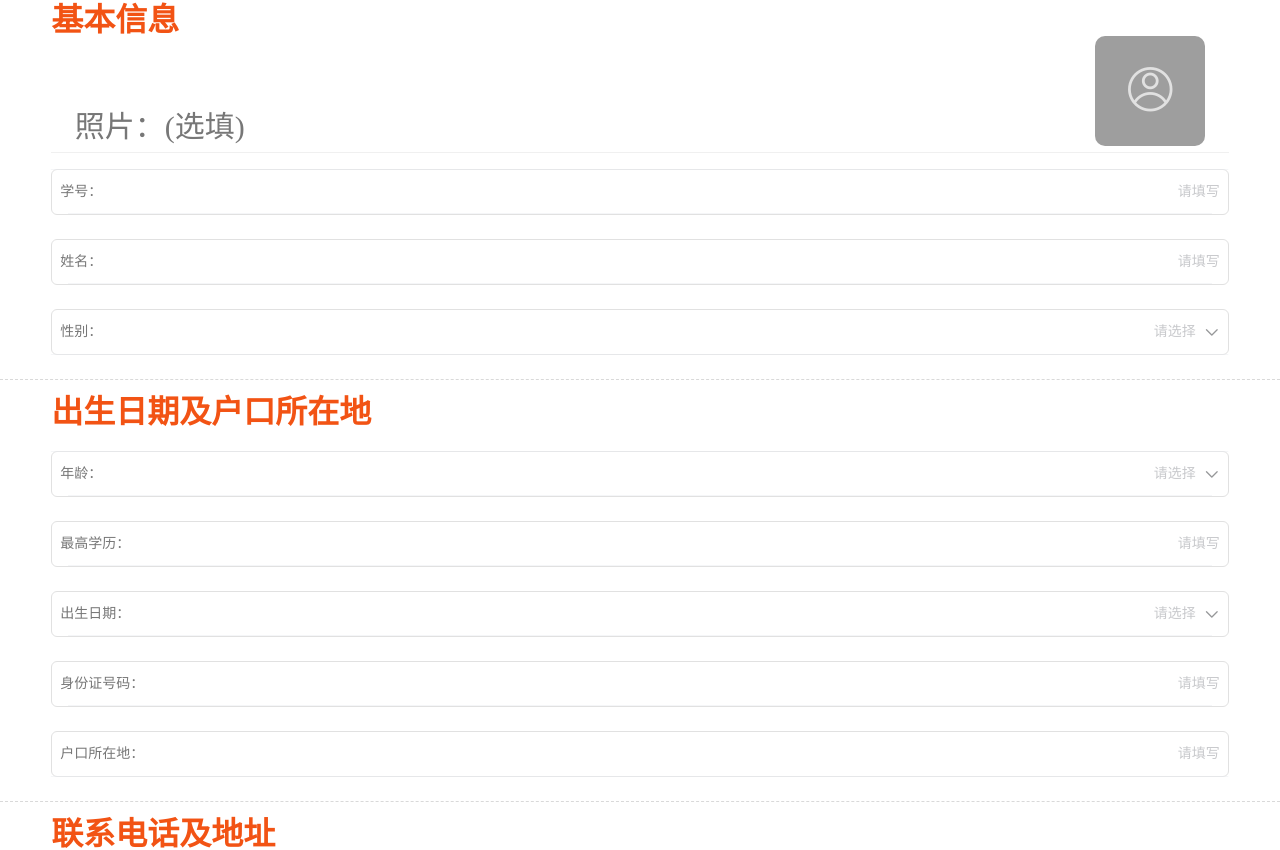
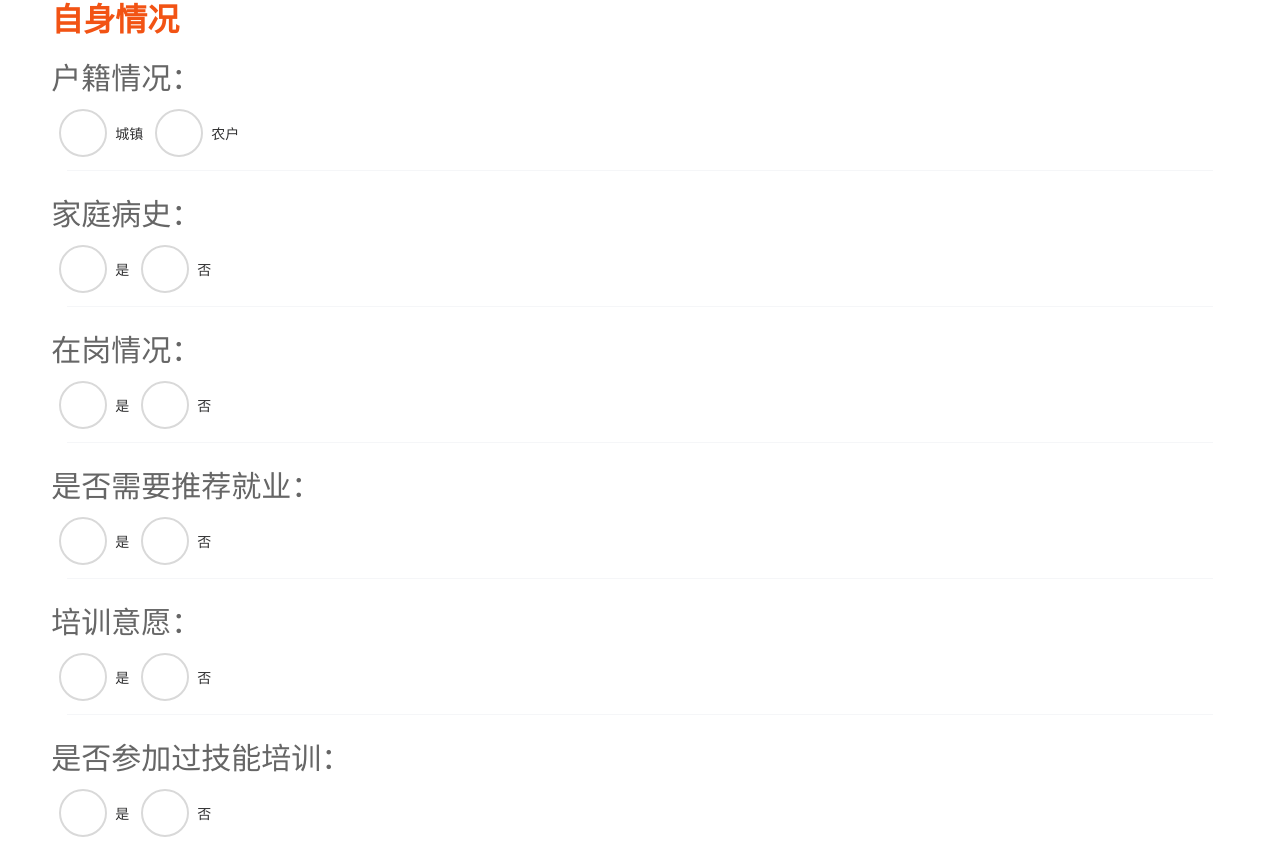
Before and after one commit to Astina-Tema/web-form, a Vue app: page / in a window 1280 px wide. Shown: the part 523-1373 px from the top of the page. Built offline with nearby package versions, Linux system fonts and the light colour scheme; grey boxes are pictures that could not be loaded.

Commit message:
checkbox

```diff
--- a/src/App.vue
+++ b/src/App.vue
@@ -16,10 +16,10 @@
     <div class="form-container">
       <!-- 进度条 -->
       <div class="form-progress">
-        <van-progress :percentage="25" stroke-width="8" color="#F25314" track-color="#FCD9CA" :show-pivot="false" />
+        <van-progress :percentage="progress.current/progress.total*100" stroke-width="8" color="#F25314" track-color="#FCD9CA" :show-pivot="false" />
         <div class="form-progress-content wrap">
-          <span class="form-progress-current">1</span>
-          <span class="form-progress-total">/4</span>
+          <span class="form-progress-current">{{progress.current}}</span>
+          <span class="form-progress-total">/{{progress.total}}</span>
         </div>
       </div>
       <!-- 表单体 -->
@@ -32,8 +32,8 @@
         <van-divider dashed :style="{ borderColor: '#ccc' }" />
         <!-- 表单内容 -->
         <div class="form-part-1">
+          <van-form v-if="progress.current===1">
           <!-- 基本信息 -->
-          <van-form>
             <div class="form-base-info wrap">
               <h2 class="base-info-header">基本信息</h2>
                 <div class="base-info-avatar">
@@ -153,6 +153,131 @@
             </div>
           </van-form>
         </div>
+        <div class="form-part-2">
+          <van-form v-if="progress.current===2">
+            <!-- 自身情况 -->
+            <div class="form-base-info wrap">
+              <h2 class="base-info-header">自身情况</h2>
+              <van-divider :style="{ borderColor: 'transparent' }" />
+              <van-form>
+                <h3 class="radio-title">户籍情况：</h3>
+                <van-field name="radio" class="no-border">
+                  <template #input>
+                    <van-radio-group v-model="form.residenceSituation" direction="horizontal">
+                      <van-radio name="1">
+                        城镇
+                        <template #icon="props">
+                          <span :class="props.checked ? radio.active : radio.inactive" />
+                        </template>
+                      </van-radio>
+                      <van-radio name="2">
+                        <template #icon="props">
+                          <span :class="props.checked ? radio.active : radio.inactive" />
+                        </template>
+                        农户
+                      </van-radio>
+                    </van-radio-group>
+                  </template>
+                </van-field>
+                <h3 class="radio-title">家庭病史：</h3>
+                <van-field name="radio" class="no-border">
+                  <template #input>
+                    <van-radio-group v-model="form.medicalHistory" direction="horizontal">
+                      <van-radio name="1">
+                        是
+                        <template #icon="props">
+                          <span :class="props.checked ? radio.active : radio.inactive" />
+                        </template>
+                      </van-radio>
+                      <van-radio name="2">
+                        <template #icon="props">
+                          <span :class="props.checked ? radio.active : radio.inactive" />
+                        </template>
+                        否
+                      </van-radio>
+                    </van-radio-group>
+                  </template>
+                </van-field>
+                <h3 class="radio-title">在岗情况：</h3>
+                <van-field name="radio" class="no-border">
+                  <template #input>
+                    <van-radio-group v-model="form.jobSituation" direction="horizontal">
+                      <van-radio name="1">
+                        是
+                        <template #icon="props">
+                          <span :class="props.checked ? radio.active : radio.inactive" />
+                        </template>
+                      </van-radio>
+                      <van-radio name="2">
+                        <template #icon="props">
+                          <span :class="props.checked ? radio.active : radio.inactive" />
+                        </template>
+                        否
+                      </van-radio>
+                    </van-radio-group>
+                  </template>
+                </van-field>
+                <h3 class="radio-title">是否需要推荐就业：</h3>
+                <van-field name="radio" class="no-border">
+                  <template #input>
+                    <van-radio-group v-model="form.needRecommend" direction="horizontal">
+                      <van-radio name="1">
+                        是
+                        <template #icon="props">
+                          <span :class="props.checked ? radio.active : radio.inactive" />
+                        </template>
+                      </van-radio>
+                      <van-radio name="2">
+                        <template #icon="props">
+                          <span :class="props.checked ? radio.active : radio.inactive" />
+                        </template>
+                        否
+                      </van-radio>
+                    </van-radio-group>
+                  </template>
+                </van-field>
+                <h3 class="radio-title">培训意愿：</h3>
+                <van-field name="radio" class="no-border">
+                  <template #input>
+                    <van-radio-group v-model="form.trainWill" direction="horizontal">
+                      <van-radio name="1">
+                        是
+                        <template #icon="props">
+                          <span :class="props.checked ? radio.active : radio.inactive" />
+                        </template>
+                      </van-radio>
+                      <van-radio name="2">
+                        <template #icon="props">
+                          <span :class="props.checked ? radio.active : radio.inactive" />
+                        </template>
+                        否
+                      </van-radio>
+                    </van-radio-group>
+                  </template>
+                </van-field>
+                <h3 class="radio-title">是否参加过技能培训：</h3>
+                <van-field name="radio" class="no-border">
+                  <template #input>
+                    <van-radio-group v-model="form.hadTrain" direction="horizontal">
+                      <van-radio name="1">
+                        是
+                        <template #icon="props">
+                          <span :class="props.checked ? radio.active : radio.inactive" />
+                        </template>
+                      </van-radio>
+                      <van-radio name="2">
+                        <template #icon="props">
+                          <span :class="props.checked ? radio.active : radio.inactive" />
+                        </template>
+                        否
+                      </van-radio>
+                    </van-radio-group>
+                  </template>
+                </van-field>
+              </van-form>
+            </div>
+          </van-form>
+        </div>
       </div>
     </div>
     <!-- 表单按钮 -->
@@ -169,6 +294,14 @@
 export default {
   data() {
     return {
+      progress: { // 表单进度
+        current: 2,
+        total: 4,
+      },
+      radio: { // 单选
+        active: 'radio-icon-normal radio-icon-active',
+        inactive: 'radio-icon-normal radio-icon-inactive',
+      },
       chooseGender: false,
       genders: [ // 性别
         {text: '男', value: 0},
@@ -192,6 +325,13 @@ export default {
         tel: '',
         address: '', // 联系地址
         postcode: '', // 邮编
+        residenceSituation: '', // 户籍情况
+        medicalHistory: '', // 家庭病史
+        jobSituation: '', // 在岗情况
+        needRecommend: '', // 是否需要推荐就业
+        trainWill: '', // 培训意愿
+        hadTrain: '', // 是否参加过技能培训
+
       }
     }
   },
@@ -303,17 +443,6 @@ export default {
 .form-base-info > .van-divider {
   margin-top: 0.06rem;
 }
-.van-field {
-  border: 1px solid #E1E1E1;
-  border-radius: 6px;
-  margin-bottom: 0.24rem;
-}
-.van-field__label > span {
-  color: #777;
-}
-.van-cell {
-  padding: 10px 8px !important;
-}
 /* 按钮 */
 .form-button-container {
   margin-top: 0.3rem;
@@ -326,10 +455,4 @@ export default {
   justify-content: space-between;
   align-items: center;
 }
-.van-button--normal {
-  padding: 0 1.2rem;
-}
-.van-button--default {
-  border: 1px solid #000;
-}
 </style>
--- a/src/assets/css/public.css
+++ b/src/assets/css/public.css
@@ -2,3 +2,62 @@
   width: 92%;
   margin: 0 auto;
 }
+.no-border {
+  border: none !important;
+}
+/* field */
+.van-field {
+  border: 1px solid #E1E1E1;
+  border-radius: 6px;
+  margin-bottom: 0.24rem;
+}
+.van-field__label > span {
+  color: #777;
+}
+/* cell */
+.van-cell {
+  padding: 10px 8px !important;
+}
+/* 按钮 */
+.van-button--normal {
+  padding: 0 1.2rem;
+}
+.van-button--default {
+  border: 1px solid #000;
+}
+/* 单选 */
+.van-radio__icon {
+  height: 0.52rem !important;
+}
+/* 单选标题 */
+.radio-title {
+  font-size: 0.3rem;
+  line-height: 0.4rem;
+  color: #666;
+}
+/* 单选 - 公共 */
+.radio-icon-normal {
+  display: inline-block;
+  vertical-align: middle;
+  width: 0.48rem;
+  height: 0.48rem;
+  border: 0.02rem solid #D9D9D9;
+  border-radius: 0.24rem;
+}
+/* 单选 - 未选中 */
+.radio-icon-inactive {
+
+}
+/* 单选 - 选中 */
+.radio-icon-active {
+  border-color: #F25314;
+}
+.radio-icon-active::after {
+  content: '';
+  display: block;
+  width: 0.32rem;
+  height: 0.32rem;
+  margin: 0.08rem;
+  border-radius: 0.16rem;
+  background: #F25314;
+}
--- a/src/main.js
+++ b/src/main.js
@@ -8,11 +8,11 @@ import './utils/rem'
 
 import {
   Image as VanImage, Progress, Divider, Uploader, Icon, Form, Field, Cell, CellGroup, Popup, Picker,
-  DatetimePicker, Button,
+  DatetimePicker, Button, RadioGroup, Radio,
 } from 'vant'
 [
   VanImage, Progress, Divider, Uploader, Icon, Form, Field, Cell, CellGroup, Popup, Picker,
-  DatetimePicker, Button,
+  DatetimePicker, Button, RadioGroup, Radio,
 ].forEach(component => {
   Vue.use(component)
 })
```
Also changed, not shown: 1 other file (tests, documents, lock files or other folders).
